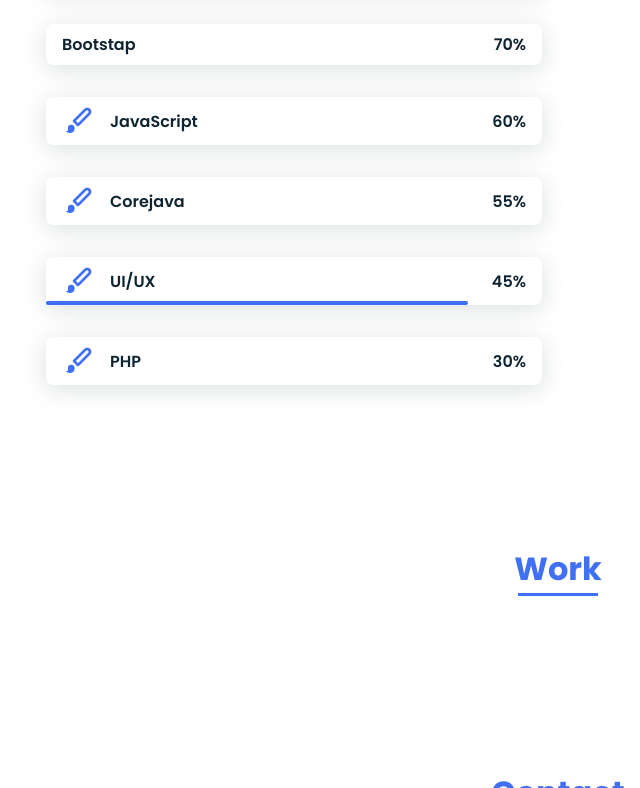
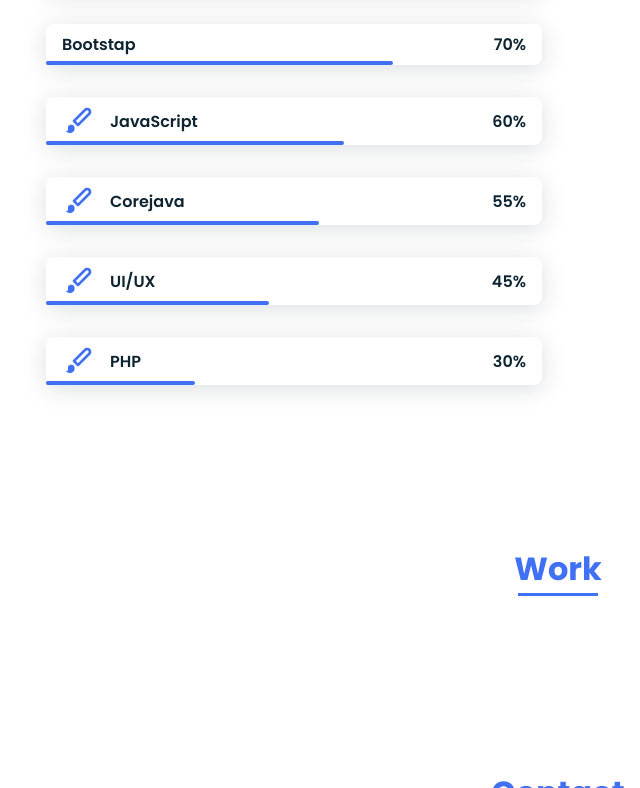
Before and after one commit to pratik28903/mywebsite, a plain HTML site: page index.html in a window 1280 px wide. Shown: the part 1862-2650 px from the top of the page, without its empty margins (82-722 px from the left). Drawn offline with nearby package versions, Linux system fonts and the light colour scheme.

Commit message:
Update styles.css

```diff
--- a/assets/css/styles.css
+++ b/assets/css/styles.css
@@ -292,13 +292,22 @@
   width: 95%;
 }
 .skills__css{
+  width: 85%;
+}
+.skills__boot{
   width: 70%;
 }
-.skills__js{
-  width: 65%;
+.skills__jas{
+  width: 60%;
+}
+.skills__cjav{
+  width:55%;
 }
 .skills__ux{
-  width: 85%;
+ width:45%;
+}
+.skills__ph{
+  width:30%
 }
 .skills__img{
   border-radius: .5rem;
@@ -387,7 +396,6 @@
   bottom:5rem;
 }
 
-
 /* ===== MEDIA QUERIES=====*/
 @media screen and (min-width: 768px){
   body{
```
